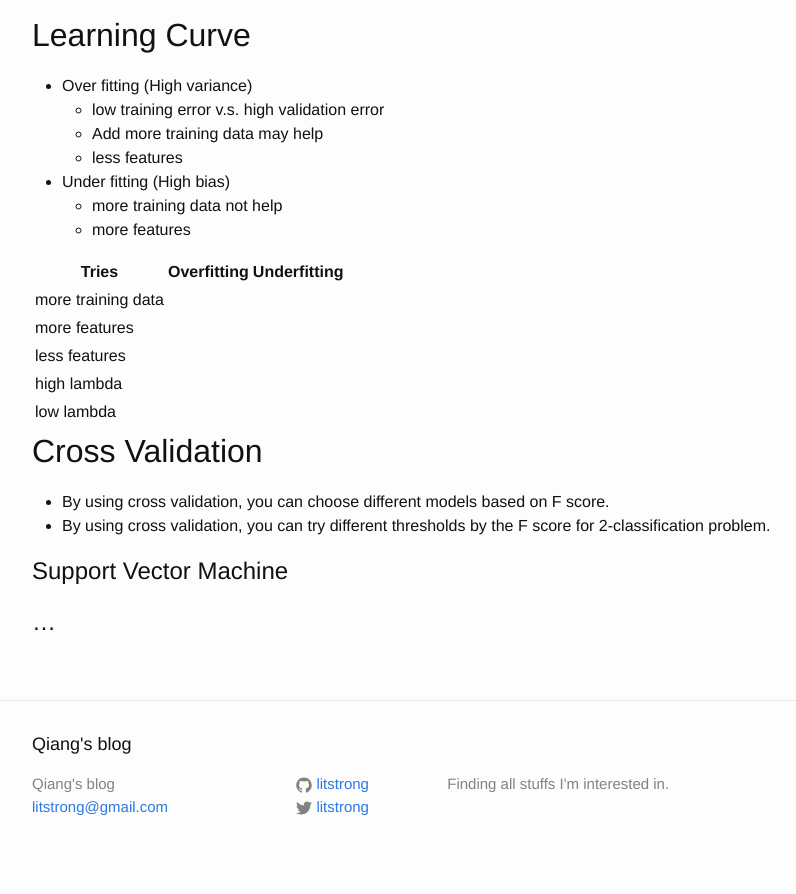
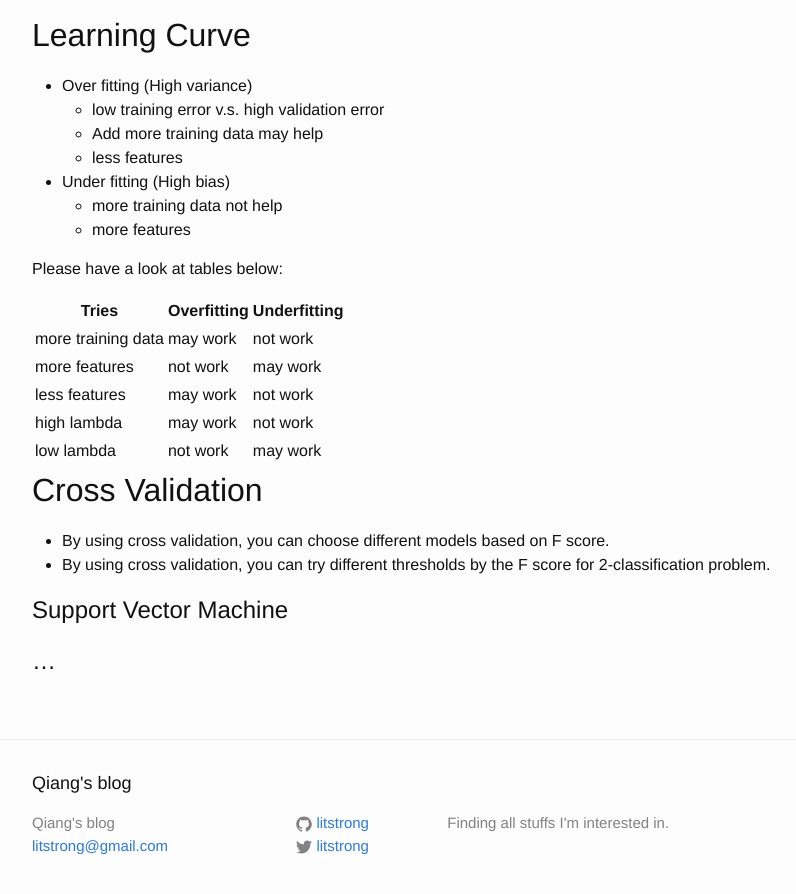
Before and after one commit to litstrong/litstrong.github.io, a Jekyll site: the page built from _posts/2016-03-13-coursera-machine-learning.markdown, in a window 1280 px wide and 900 px high, scrolled down 825 px. Shown: the top 894 px of the window, without its empty margins (238-1034 px from the left). Built offline with Jekyll 4.4.1, drawn with Linux system fonts in a browser that asks for light colours.

Commit message:
Updates.

```diff
--- a/_posts/2016-03-13-coursera-machine-learning.markdown
+++ b/_posts/2016-03-13-coursera-machine-learning.markdown
@@ -35,13 +35,15 @@ title:  "Coursera Machine Learning"
   - more training data not help
   - more features
 
+Please have a look at tables below:
+
 | Tries              | Overfitting | Underfitting |
 |--------------------|-------------|--------------|
-| more training data |             |              |
-| more features      |             |              |
-| less features      |             |              |
-| high lambda        |             |              |
-| low lambda         |             |              |
+| more training data | may work    | not work     |
+| more features      | not work    | may work     |
+| less features      | may work    | not work     |
+| high lambda        | may work    | not work     |
+| low lambda         | not work    | may work     |
 
 ## Cross Validation
 - By using cross validation, you can choose different models based on F score.
```
